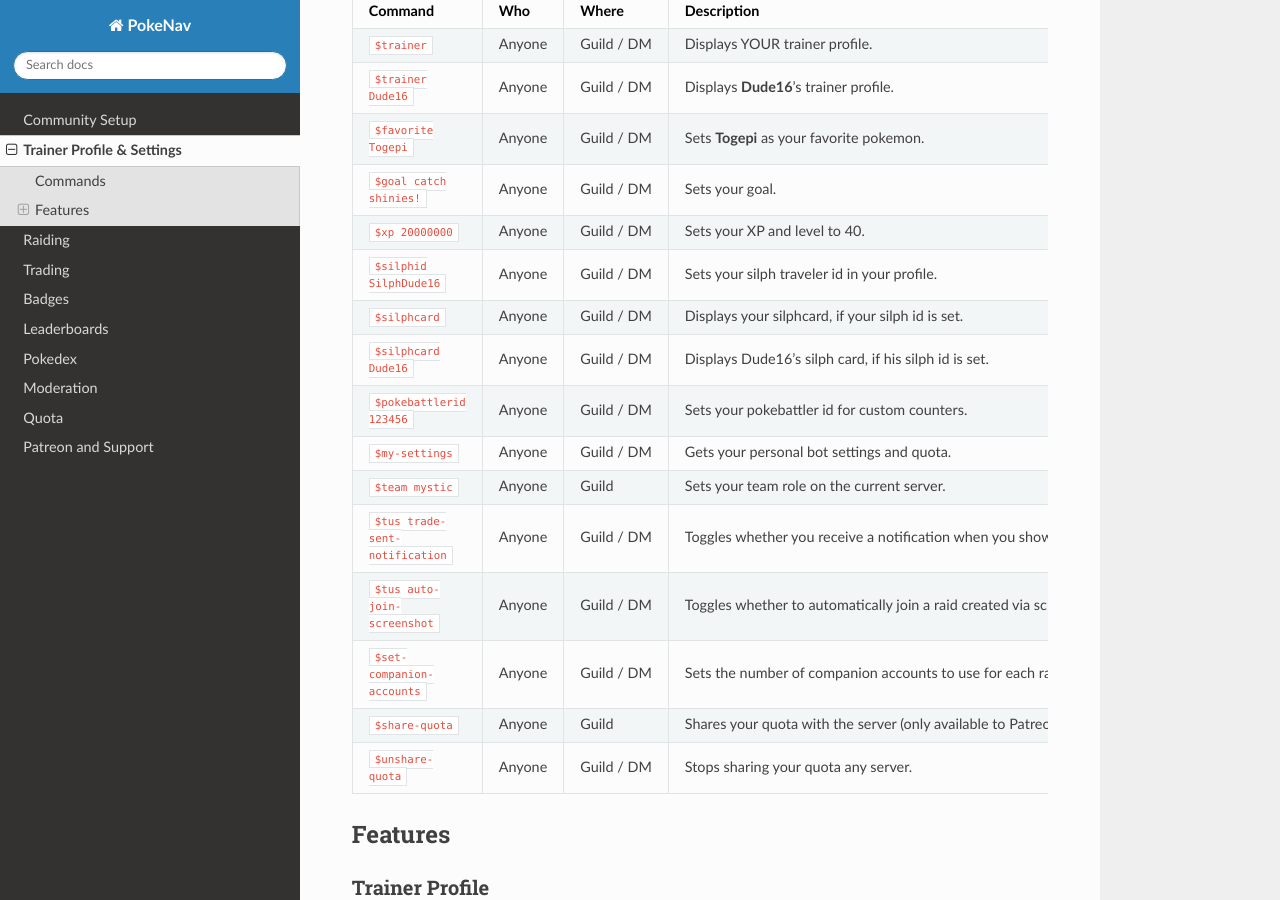
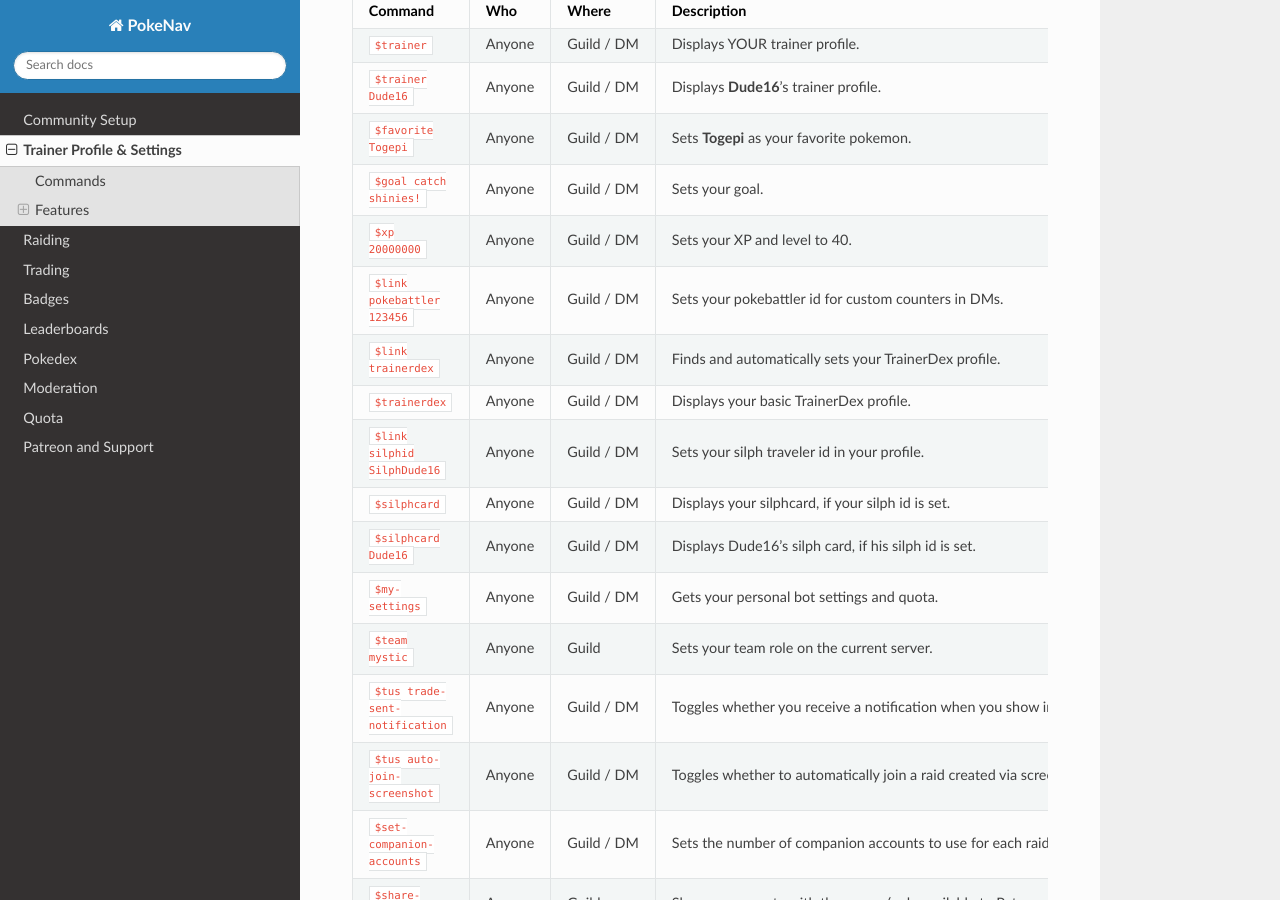
Before and after one commit to PokeNavBot/pokenav-documentation, a Sphinx documentation site: the page built from source/trainer.md, in a window 1280 px wide and 900 px high, scrolled down 311 px. Built offline with Sphinx 7.4.7 and the Read the Docs theme 2.0.0, drawn with Linux system fonts in a browser that asks for light colours; formulas are drawn with MathJax 3.

Commit message:
trainerdex

```diff
--- a/source/trainer.md
+++ b/source/trainer.md
@@ -14,10 +14,12 @@ Your trainer profile syncs across all servers using PokeNav.
    ``$favorite Togepi``, Anyone, Guild / DM, "Sets **Togepi** as your favorite pokemon."
    ``$goal catch shinies!``, Anyone, Guild / DM, "Sets your goal."
    ``$xp 20000000``, Anyone, Guild / DM, "Sets your XP and level to 40."
-   ``$silphid SilphDude16``, Anyone, Guild / DM, "Sets your silph traveler id in your profile."
+   ``$link pokebattler 123456``, Anyone, Guild / DM, "Sets your pokebattler id for custom counters in DMs."
+   ``$link trainerdex``, Anyone, Guild / DM, "Finds and automatically sets your TrainerDex profile."
+   ``$trainerdex``, Anyone, Guild / DM, "Displays your basic TrainerDex profile."
+   ``$link silphid SilphDude16``, Anyone, Guild / DM, "Sets your silph traveler id in your profile."
    ``$silphcard``, Anyone, Guild / DM, "Displays your silphcard, if your silph id is set."
    ``$silphcard Dude16``, Anyone, Guild / DM, "Displays Dude16's silph card, if his silph id is set."
-   ``$pokebattlerid 123456``, Anyone, Guild / DM, "Sets your pokebattler id for custom counters."
    ``$my-settings``, Anyone, Guild / DM, "Gets your personal bot settings and quota."
    ``$team mystic``, Anyone, Guild, "Sets your team role on the current server."
    ``$tus trade-sent-notification``, Anyone, Guild / DM, "Toggles whether you receive a notification when you show interest in a trade."
```
